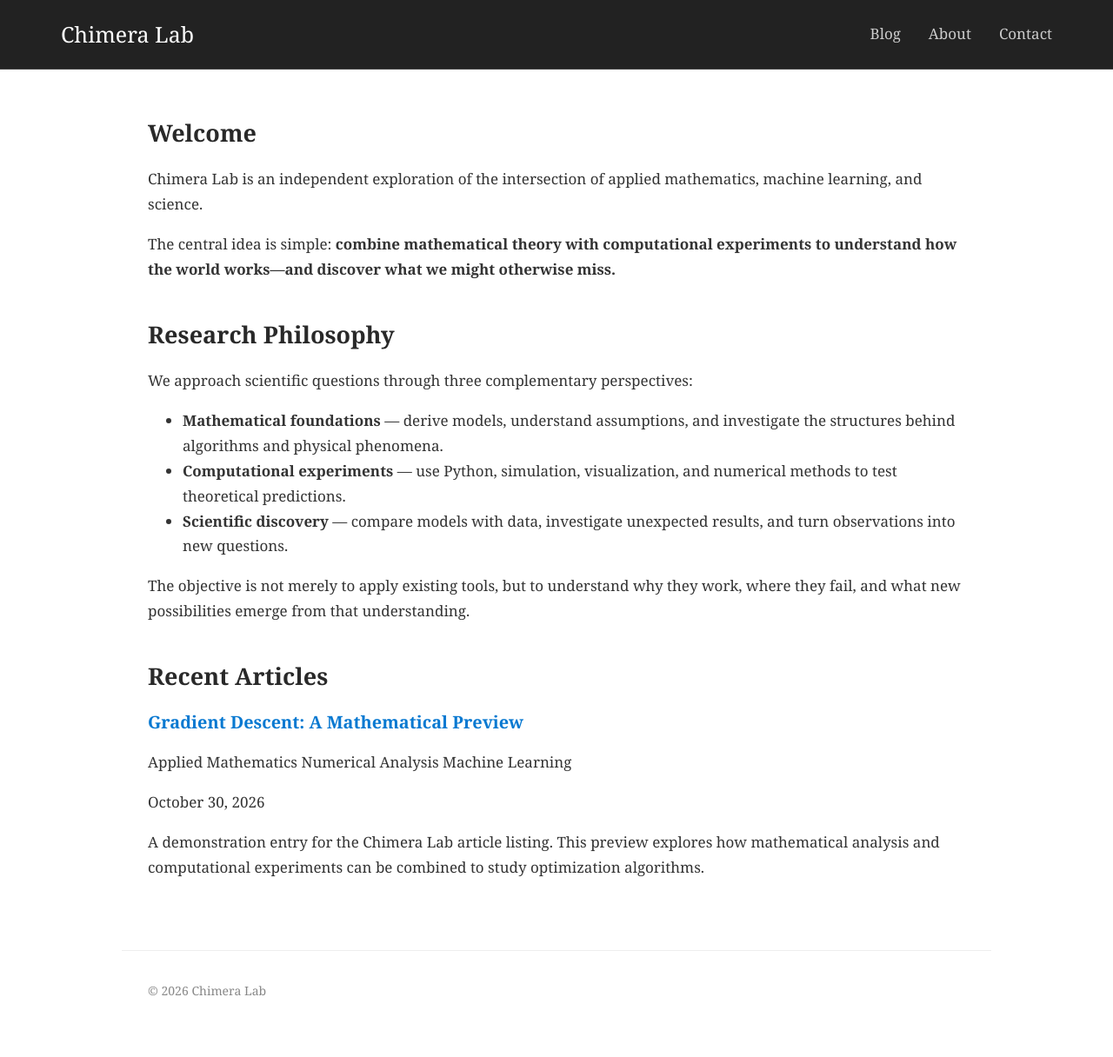
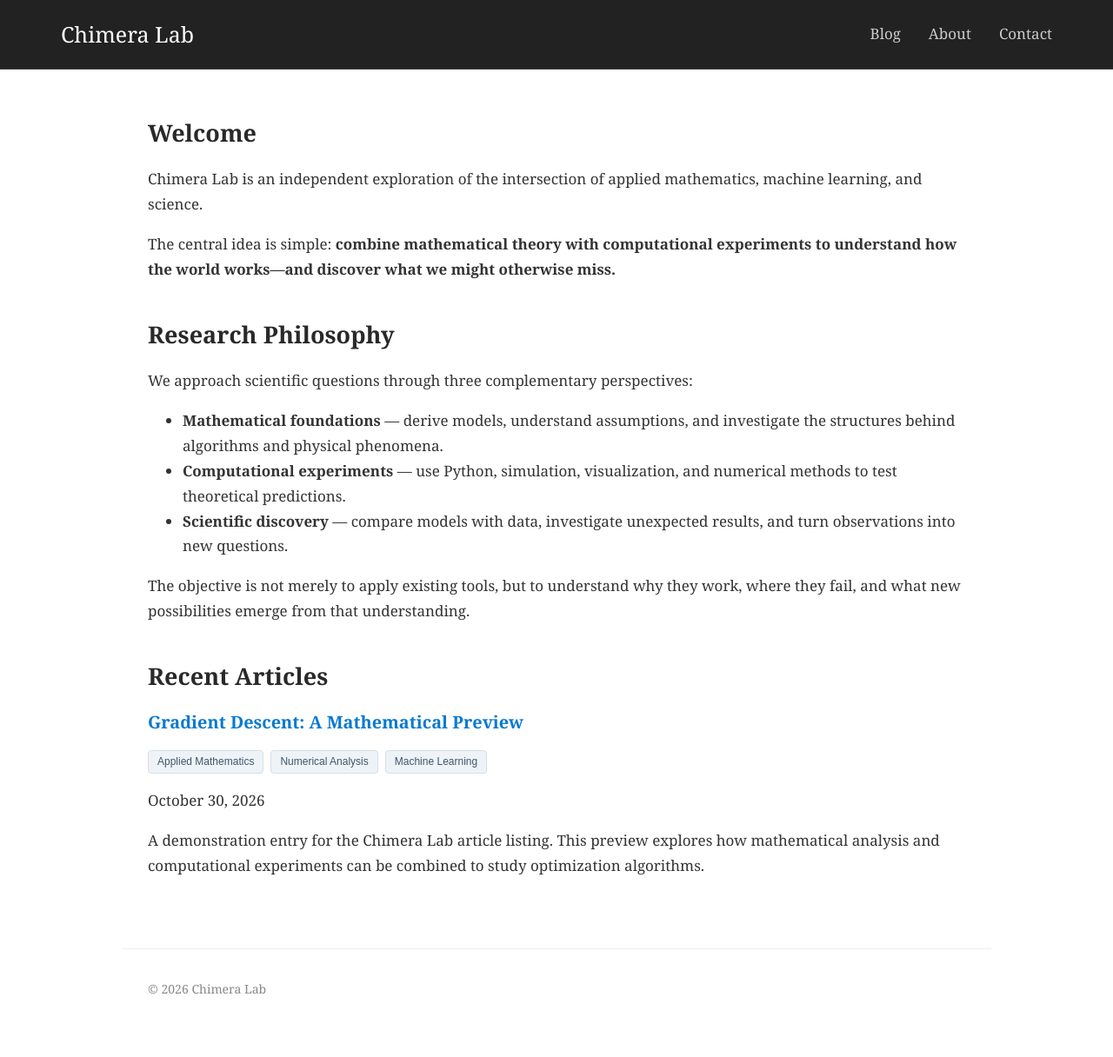
Before and after one commit to chimeralab314/chimeralab314.github.io, a Jekyll site: the page built from index.md, in a window 1280 px wide. Shown: the whole page at 87% size. Built offline with Jekyll 4.4.1, drawn with Linux system fonts in a browser that asks for light colours.

Commit message:
Style research topic tags

```diff
--- a/assets/css/style.css
+++ b/assets/css/style.css
@@ -120,3 +120,28 @@ body {
         padding: 0 20px;
     }
 }
+
+
+/* ARTICLE LISTING TAGS */
+
+.article-list-tags {
+    display: flex;
+    flex-wrap: wrap;
+    gap: 8px;
+    margin: 12px 0;
+}
+
+.article-tag {
+    display: inline-block;
+    padding: 3px 10px;
+
+    background-color: #eef3f8;
+    border: 1px solid #d5dfe9;
+    border-radius: 4px;
+
+    color: #40566b;
+    font-family: Arial, sans-serif;
+    font-size: 12px;
+    font-weight: 500;
+    line-height: 1.6;
+}
```
